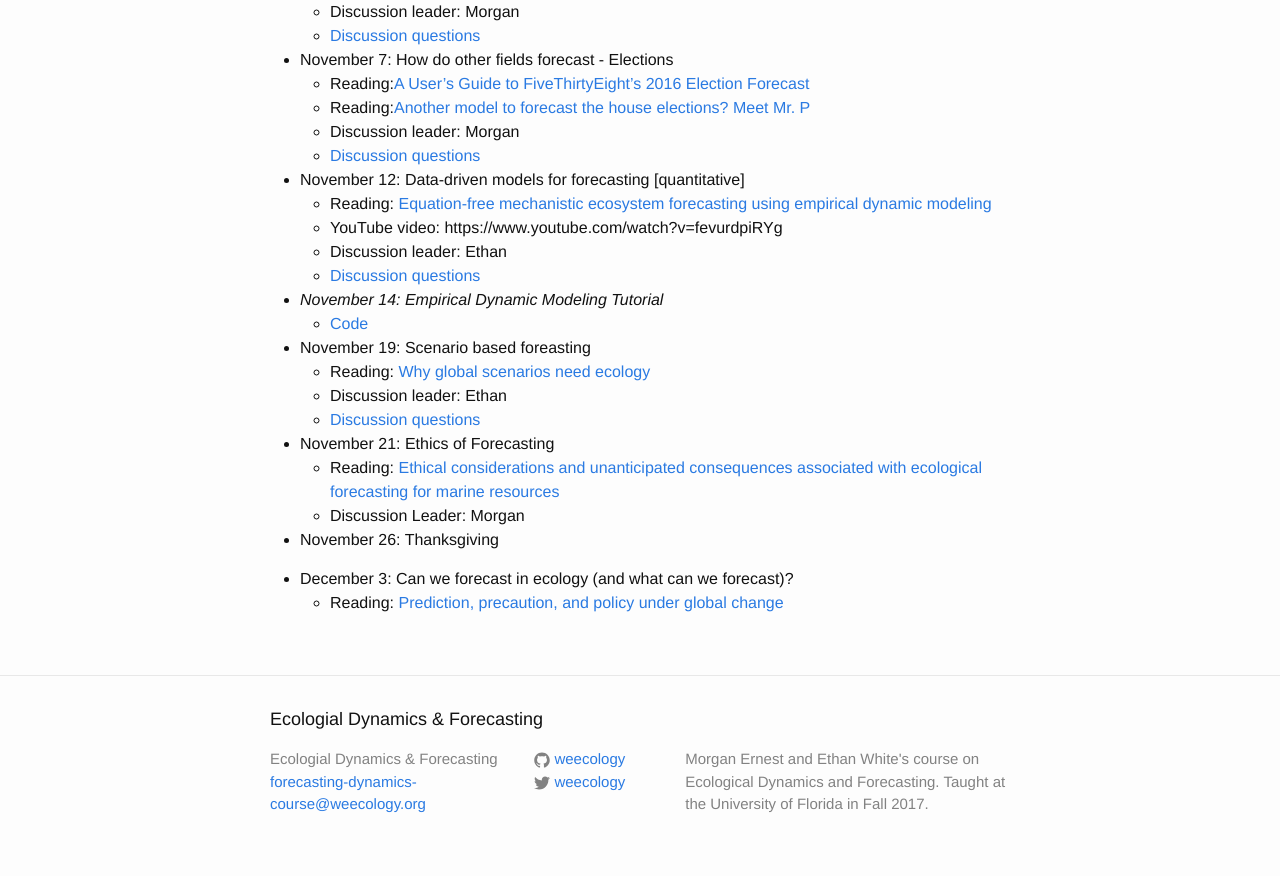
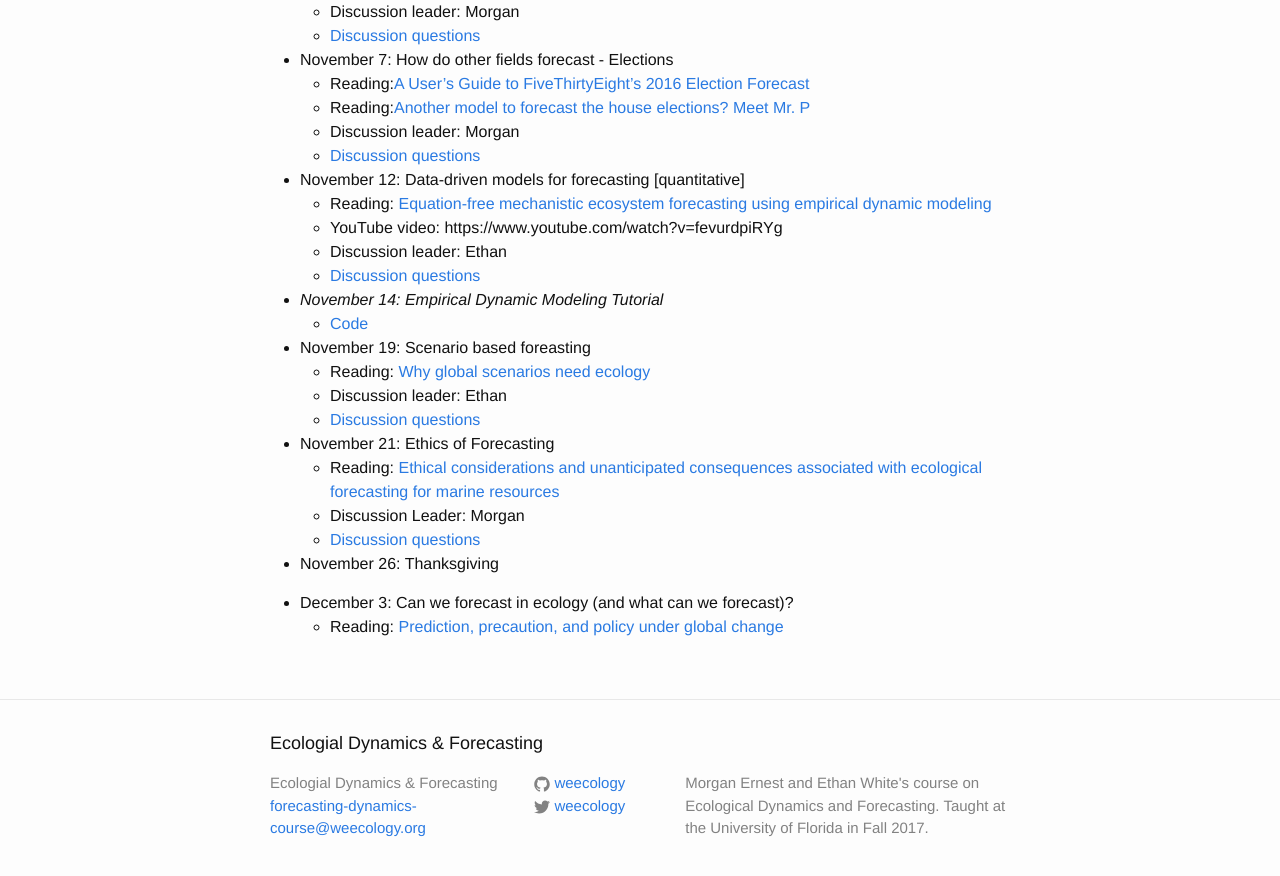
Before and after one commit to weecology/forecasting-dynamics-course, a Jekyll site: the page built from schedule.md, in a window 1280 px wide and 900 px high, scrolled down 2177 px. Shown: the top 876 px of the window. Built offline with Jekyll 4.4.1, drawn with Linux system fonts in a browser that asks for light colours.

Commit message:
Add ethic question link

```diff
--- a/schedule.md
+++ b/schedule.md
@@ -122,6 +122,7 @@ A good general overview of hurricane forecasting has proven elusive, so instead
 * November 21: Ethics of Forecasting
     * Reading: [Ethical considerations and unanticipated consequences associated with ecological forecasting for marine resources](https://academic.oup.com/icesjms/advance-article/doi/10.1093/icesjms/fsy210/5303214)
     * Discussion Leader: Morgan
+    * [Discussion questions]({{ site.baseurl }}/discussion/ethics)
 
 * November 26: Thanksgiving
 
```
